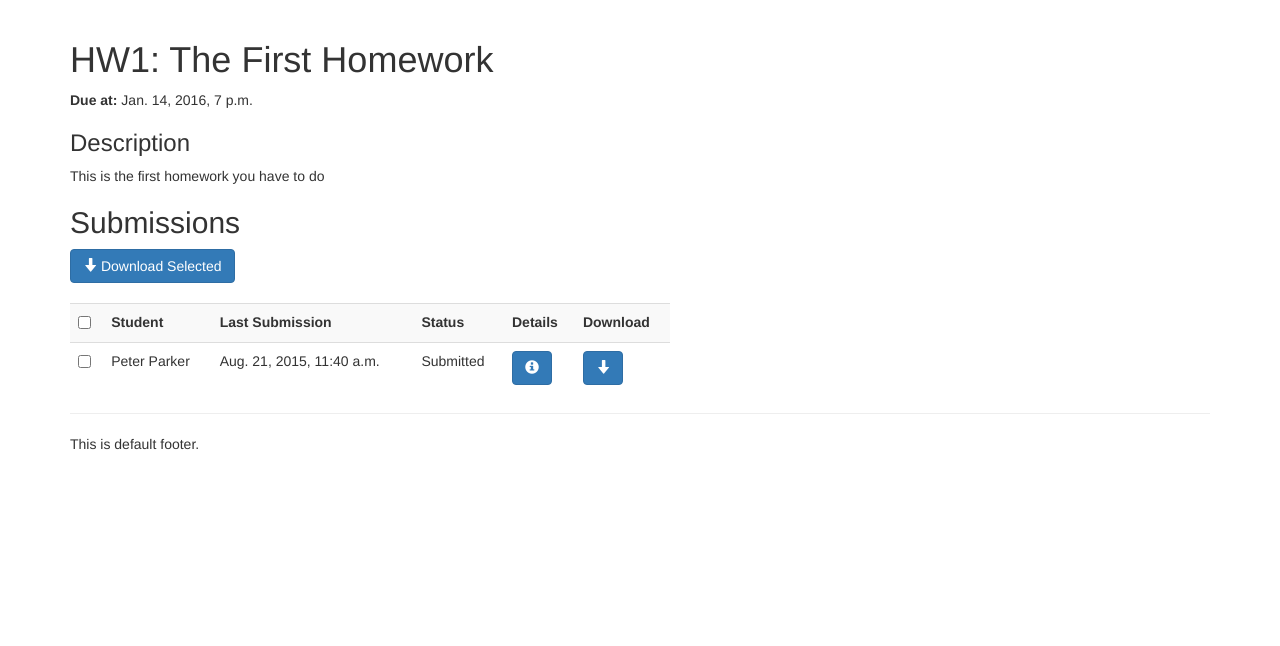
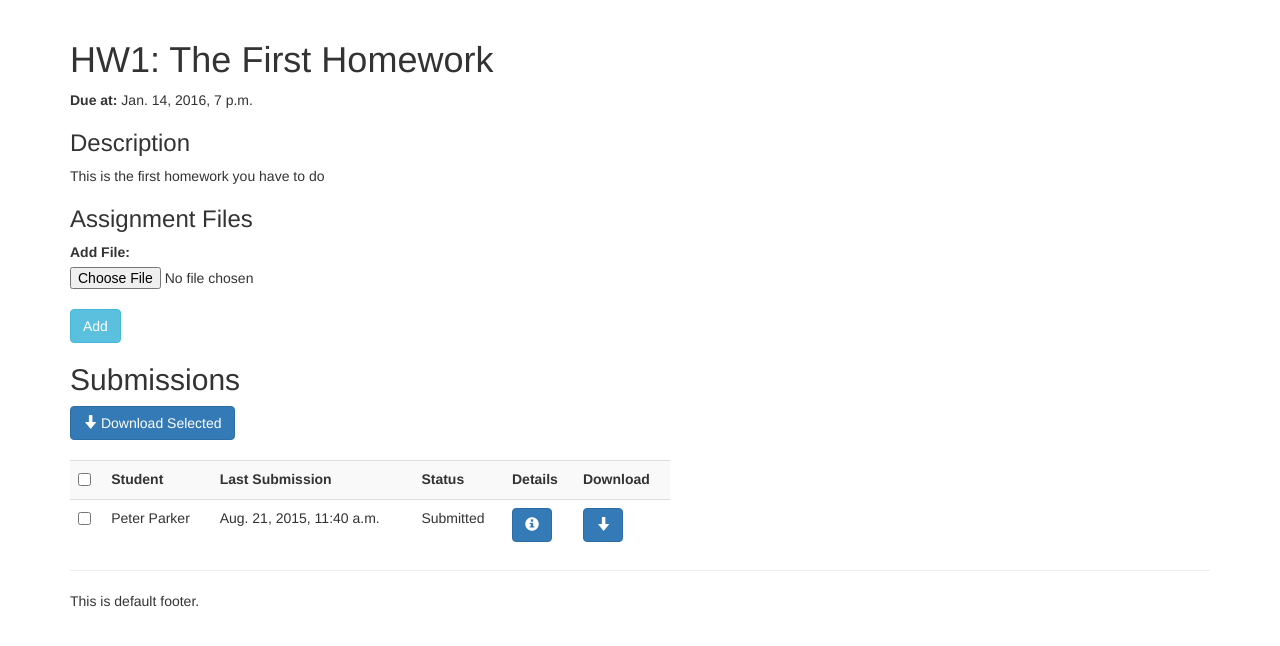
Before and after one commit to IsaacKhor/athena, a Django app: page /assignment/1 in a window 1280 px wide. Shown: the part 108-754 px from the top of the page. Run offline with Django 3.2, Linux system fonts and the light colour scheme; a user stored in the database is signed in; data comes from the database, SQL or seed files in the repository; both versions use the stored data as it was after the commit; parts of the project's set-up code (start-up, migrations or seed data) failed here and were passed over; some libraries are stand-ins or nearby versions.

Commit message:
Make it work with apache
Add option to upload files to course pages

Add option to upload files to assignment pages

```diff
--- a/grader/forms.py
+++ b/grader/forms.py
@@ -1,5 +1,5 @@
 from django.forms import ModelForm, Form, FileField, ChoiceField, CharField, Textarea, BooleanField, MultipleChoiceField, CheckboxSelectMultiple
-from grader.models import Assignment, Grade, Course
+from grader.models import *
 from  django.contrib.auth.forms import AuthenticationForm
 
 
@@ -43,13 +43,57 @@ class SubmitForm(Form):
 
     sub_file = FileField(label='File', allow_empty_file=False)
 
-    def __init__(self, assignment, *args, **kw):
+    def __init__(self, assignment, user, *args, **kw):
         """
         Associate the form with an assignment
         """
         super(Form, self).__init__(*args, **kw)
         self.assignment = assignment
+        self.user = user
         bootstrapFormControls(self)
+
+    def save_submission(self):
+        #Create a new submission from the form data
+        new_sub = Submission(assignment=self.assignment, student=self.user)
+        new_sub.save()
+
+        #Make submission directory
+        if not os.path.exists(new_sub.get_directory()):
+            os.makedirs(new_sub.get_directory())
+
+        #Save submission
+        filename = os.path.join(new_sub.get_directory(), self.cleaned_data['sub_file'].name)
+        with open(filename, 'wb+') as f:
+            for chunk in self.cleaned_data['sub_file'].chunks():
+                f.write(chunk)
+
+        return new_sub
+
+
+class FileUploadForm(Form):
+    """
+    Form for uploading a file
+    """
+
+    file_field = FileField(label='Add File', allow_empty_file=False)
+
+    def __init__(self, upload_dir, *args, **kw):
+        super(Form, self).__init__(*args, **kw)
+        self.upload_dir = upload_dir
+        #bootstrapFormControls(self)
+
+    def save_file(self):
+
+        #Make directory
+        if not os.path.exists(self.upload_dir):
+            os.makedirs(self.upload_dir)
+
+        #Save submission
+        filename = os.path.join(self.upload_dir, self.cleaned_data['file_field'].name)
+        with open(filename, 'wb+') as f:
+            for chunk in self.cleaned_data['file_field'].chunks():
+                f.write(chunk)
+
 
 
 class GradeForm(ModelForm):
--- a/grader/models.py
+++ b/grader/models.py
@@ -63,6 +63,26 @@ class Course(models.Model):
     def has_user(self, user, allow_superusers=True):
         return self.has_student(user, allow_superusers) or self.has_ta(user, False) or self.has_instructor(user, False)
 
+    def get_course_path(self):
+        return os.path.join(settings.COURSE_DIR, str(self.id))
+
+    def get_course_files(self):
+        """
+        Returns list of info about the course files in the form (filename, size, date created)
+        """
+        files = list()
+
+        #Make sure course file directory exists
+        if not os.path.exists(self.get_course_path()):
+            return files
+
+        for f in os.listdir(self.get_course_path()):
+            if os.path.isfile(os.path.join(self.get_course_path(), f)):
+                info = os.stat(os.path.join(self.get_course_path(), f))
+                files.append((f, int(info[6]), datetime.fromtimestamp(info[9])))
+
+        return files
+
     def __str__(self):
         return "%s, %02d, %s" % (self.code, self.section, self.semester)
 
@@ -97,6 +117,29 @@ class Assignment(models.Model):
                             "Sec.%d" % self.course.section,
                             self.code)
         return path.replace(" ", "_")
+
+    def get_assignment_path(self):
+        """
+        Builds path to the directory where files about the assignment are
+        """
+        return os.path.join(self.course.get_course_path(), str(self.id))
+
+    def get_assignment_files(self):
+        """
+        Returns list of info about the assignment files in the form (filename, size, date created)
+        """
+        files = list()
+
+        #Make sure assignment file directory exists
+        if not os.path.exists(self.get_assignment_path()):
+            return files
+
+        for f in os.listdir(self.get_assignment_path()):
+            if os.path.isfile(os.path.join(self.get_assignment_path(), f)):
+                info = os.stat(os.path.join(self.get_assignment_path(), f))
+                files.append((f, int(info[6]), datetime.fromtimestamp(info[9])))
+
+        return files
 
     def make_submissions_zip(self, subids=None):
 
--- a/grader/urls.py
+++ b/grader/urls.py
@@ -5,10 +5,14 @@ from grader import views
 urlpatterns = patterns('',
     url(r'^$', views.home, name='home'),
     url(r'^course/(?P<courseid>[0-9]+)$', views.course, name='course'),
+    url(r'^course/(?P<courseid>[0-9]+)/(?P<filename>[^/]+)$', views.coursefile_download, name='coursefile_download'),
+    url(r'^course/(?P<courseid>[0-9]+)/delete_file/(?P<filename>[^/]+)$', views.coursefile_delete, name='coursefile_delete'),
     url(r'^add_assgn/(?P<courseid>[0-9]+)$', views.add_assgn, name='add_assgn'),
     url(r'^add_course/$', views.edit_course, name='add_course'),
     url(r'^edit_course/(?P<courseid>[0-9]+)$', views.edit_course, name='edit_course'),
     url(r'^assignment/(?P<assgnid>[0-9]+)$', views.assignment, name='assignment'),
+    url(r'^assignment/(?P<assgnid>[0-9]+)/(?P<filename>[^/]+)$', views.assgnfile_download, name='assgnfile_download'),
+    url(r'^assignment/(?P<assgnid>[0-9]+)/delete_file/(?P<filename>[^/]+)$', views.assgnfile_delete, name='assgnfile_delete'),
     url(r'^assignment/(?P<assgnid>[0-9]+)/(?P<userid>[0-9]+)$', views.submissions, name='submissions'),
     url(r'^download_sub/(?P<subid>[0-9]+)$', views.submission_download, name='submission_download'),
 
--- a/grader/views.py
+++ b/grader/views.py
@@ -1,5 +1,5 @@
 from django.shortcuts import render
-from django.http import HttpResponse, HttpResponseRedirect, StreamingHttpResponse
+from django.http import HttpResponse, HttpResponseRedirect, StreamingHttpResponse, HttpResponseNotFound
 from django.core.urlresolvers import reverse
 from django.core.servers.basehttp import FileWrapper
 from django.contrib.auth.models import User, Group
@@ -126,7 +126,16 @@ def course(request, courseid):
         for a in assignments:
             a.sub_count = a.submission_set.values('student').distinct().count()
 
+        if request.method == 'POST':
+            params['file_form'] = FileUploadForm(course.get_course_path(), request.POST, request.FILES)
+            if params['file_form'].is_valid():
+                params['file_form'].save_file()
+                return HttpResponseRedirect(reverse('grader:course', args=(course.id,)))
+        else:
+            params['file_form'] = FileUploadForm(course.get_course_path())
+
     params['assignments'] = assignments
+    params['files'] = course.get_course_files()
 
 
     return render(request, 'grader/course.html', params)
@@ -168,42 +177,41 @@ def assignment(request, assgnid):
 
         #Get data from a submission
         if request.method == 'POST':
-            form = SubmitForm(assgn, request.POST, request.FILES)
+            form = SubmitForm(assgn, request.user, request.POST, request.FILES)
 
             if form.is_valid():
 
-                #Create a new submission from the form data
-                new_sub = Submission(assignment=assgn, student=request.user)
-                new_sub.save()
-
-                #Make submission directory
-                if not os.path.exists(new_sub.get_directory()):
-                    os.makedirs(new_sub.get_directory())
-
-                #Save submission
-                filename = os.path.join(new_sub.get_directory(), form.cleaned_data['sub_file'].name)
-                with open(filename, 'wb+') as f:
-                    for chunk in form.cleaned_data['sub_file'].chunks():
-                        f.write(chunk)
+                new_sub = form.save_submission()
 
                 #Redirect back to the assignment page
                 return HttpResponseRedirect(reverse('grader:submissions', args=(assgnid,request.user.id)))
 
         #Create a new submission form
         else:
-            form = SubmitForm(assgn)
+            form = SubmitForm(assgn, request.user)
 
         params['form'] = form
 
     #Load each student's most recent submission
     else:
 
-        if request.method == 'POST' and len(request.POST.get('submissions', [])) > 0:
-            print(request.POST.getlist('submissions'))
-            if 'download_many' in request.POST.get('action', []):
-                zipfile = assgn.make_submissions_zip(request.POST.getlist('submissions'))
-                return get_download(zipfile)
+        if request.method == 'POST':
+            if len(request.POST.get('submissions', [])) > 0:
+                print(request.POST.getlist('submissions'))
+                if 'download_many' in request.POST.get('action', []):
+                    zipfile = assgn.make_submissions_zip(request.POST.getlist('submissions'))
+                    return get_download(zipfile)
 
+            elif not 'action' in request.POST:
+                params['file_form'] = FileUploadForm(assgn.get_assignment_path(), request.POST, request.FILES)
+                if params['file_form'].is_valid():
+                    params['file_form'].save_file()
+                    return HttpResponseRedirect(reverse('grader:assignment', args=(assgnid,)))
+
+        else:
+            params['file_form'] = FileUploadForm(assgn.get_assignment_path())
+
+        params['files'] = assgn.get_assignment_files()
 
         all_subs = assgn.submission_set.order_by('sub_date').reverse()
         params['recent_subs'] = list()
@@ -290,6 +298,69 @@ def submission_download(request, subid):
 
     return get_download(os.path.join(sub.get_directory(), sub.get_filename()))
 
+def coursefile_download(request, courseid, filename):
+
+    #Make sure user is logged in
+    if not request.user.is_authenticated():
+        return login_redirect(request)
+
+    #Get the course
+    course = Course.objects.get(id=courseid)
+
+    #Make sure user should be able to see this submission
+    if not (course.has_user(request.user)):
+        return render(request, 'grader/access_denied.html', {'course': course})
+
+    return get_download(os.path.join(course.get_course_path(), filename))
+
+def coursefile_delete(request, courseid, filename):
+
+    #Make sure user is logged in
+    if not request.user.is_authenticated():
+        return login_redirect(request)
+
+    #Get the course
+    course = Course.objects.get(id=courseid)
+
+    #Make sure user should be able to delete this file
+    if not (course.has_instructor(request.user)):
+        return render(request, 'grader/access_denied.html', {'course': course})
+
+    os.remove(os.path.join(course.get_course_path(), filename))
+
+    return HttpResponseRedirect(reverse('grader:course', args=(course.id,)))
+
+def assgnfile_download(request, assgnid, filename):
+
+    #Make sure user is logged in
+    if not request.user.is_authenticated():
+        return login_redirect(request)
+
+    #Get the course
+    assgn = Assignments.objects.get(id=assgnid)
+
+    #Make sure user should be able to see this submission
+    if not (assgn.course.has_user(request.user)):
+        return render(request, 'grader/access_denied.html', {'course': assgn.course})
+
+    return get_download(os.path.join(assgn.get_assignment_path(), filename))
+
+def assgnfile_delete(request, assgnid, filename):
+
+    #Make sure user is logged in
+    if not request.user.is_authenticated():
+        return login_redirect(request)
+
+    #Get the course
+    assgn = Assignment.objects.get(id=assgnid)
+
+    #Make sure user should be able to delete this file
+    if not (assgn.course.has_instructor(request.user)):
+        return render(request, 'grader/access_denied.html', {'course': assgn.course})
+
+    os.remove(os.path.join(assgn.get_assignment_path(), filename))
+
+    return HttpResponseRedirect(reverse('grader:assignment', args=(assgn.id,)))
 
 def get_download(filename):
     basename = os.path.basename(filename)
--- a/templates/grader/assignment.html
+++ b/templates/grader/assignment.html
@@ -30,6 +30,41 @@ function toggle_selected(source, name) {
   <b>Due at: </b> {{assgn.due_date}} <br/>
   <h3>Description</h3>
   {{assgn.desc}}
+
+  {% if files|length > 0 or instructor_view %}
+
+  <div style='width:600px'>
+  <h3>Assignment Files</h3>
+  {% if files|length > 0 %}
+
+  <table class='table table-striped'>
+      <th>Filename</th><th>Date Created</th><th>Size (bytes)</th>{% if instructor_view %}<th>Delete</th>{% endif %}
+  {% for filename, size, create_date in files %}
+  <tr>
+      <td><a href={% url 'grader:assgnfile_download' assgn.id filename%}>{{ filename }}</a></td>
+      <td>{{ create_date }}</td>
+      <td>{{ size }}</td>
+      {% if instructor_view %}
+      <td><a class='btn btn-default' href={% url 'grader:assgnfile_delete' assgn.id filename %}>
+      <span class="glyphicon glyphicon-trash"></span>
+  </a></td>
+      {% endif %}
+  </tr>
+  {% endfor %}
+  </table>
+  {% endif %}
+
+  {% if instructor_view %}
+  <form method="POST" enctype="multipart/form-data">
+    {% csrf_token %}
+      {{ file_form }}
+      <br/>
+    <input type="submit" class="btn btn-info" value="Add" />
+  </form>
+  {% endif %}
+
+  </div>
+  {% endif %}
 
   {% if student_view %}
 
```
Also changed, not shown: ClarkCSHWGrader/settings.py (+3 -4 lines), templates/grader/course.html (+36 -0 lines), README.md, db.sqlite3.
